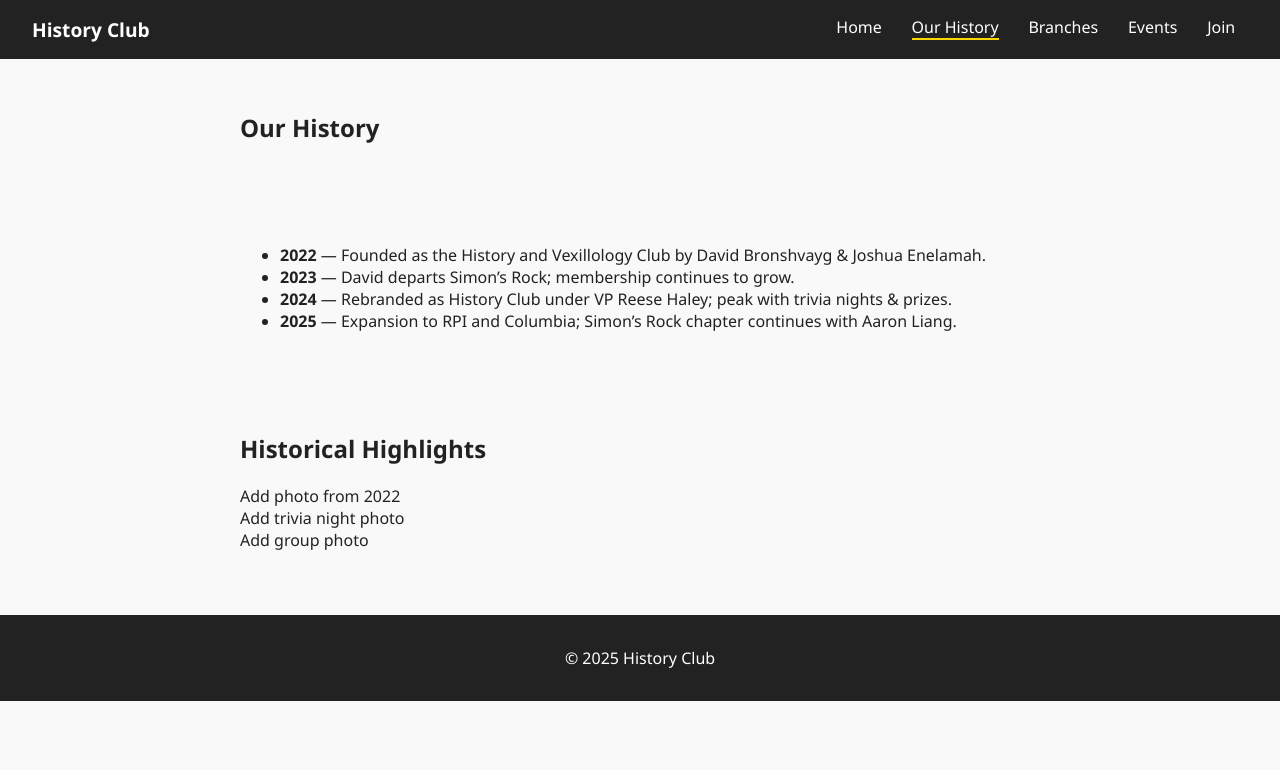
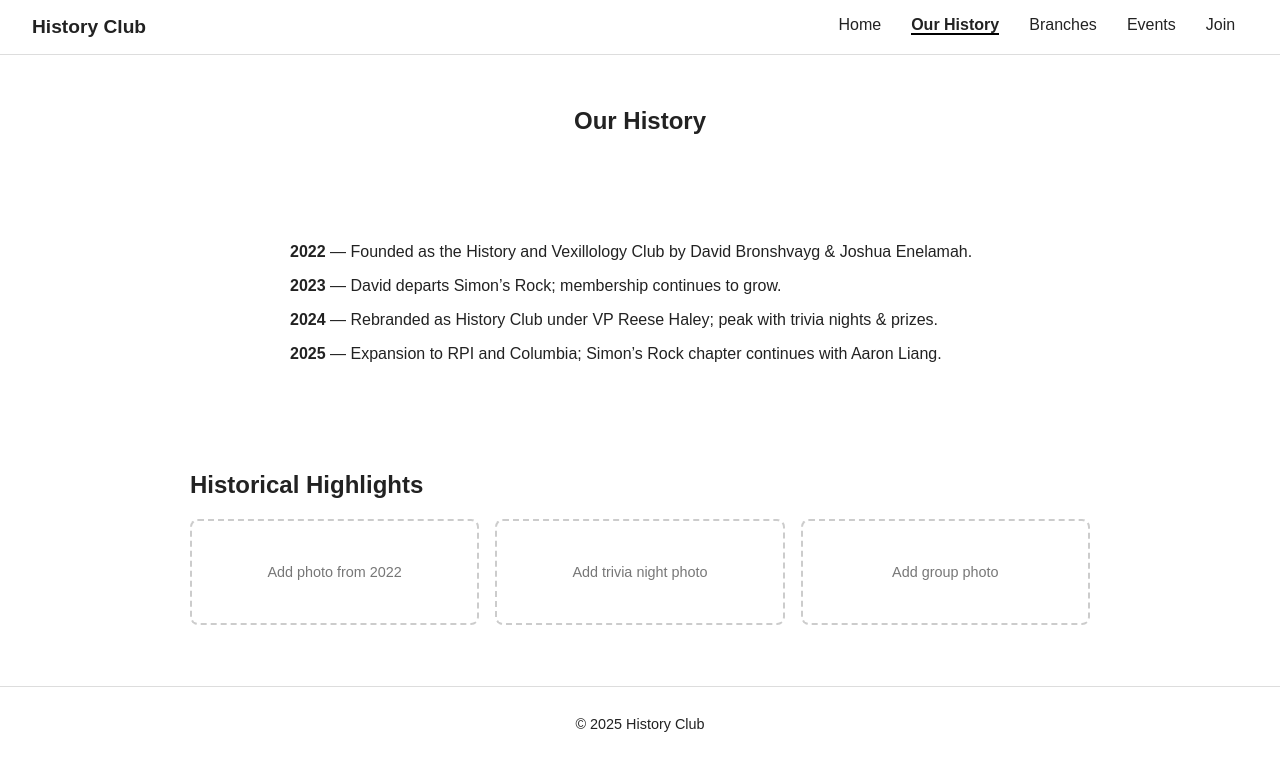
Before and after one commit to Reesehaley/History-Club, a plain HTML site: page history.html in a window 1280 px wide. Drawn offline with Linux system fonts and the light colour scheme.

Commit message:
Update style.css

```diff
--- a/style.css
+++ b/style.css
@@ -1,74 +1,105 @@
 body {
   margin: 0;
-  font-family: 'Segoe UI', sans-serif;
-  background: #f9f9f9;
+  font-family: Arial, sans-serif;
+  background: #fff;
   color: #222;
 }
 
 header {
-  background: #222;
-  color: white;
   display: flex;
   justify-content: space-between;
   padding: 1em 2em;
+  border-bottom: 1px solid #ddd;
 }
 
-header .logo {
+.logo {
   font-weight: bold;
   font-size: 1.2em;
 }
 
 nav a {
-  color: white;
+  margin: 0 0.8em;
   text-decoration: none;
-  margin: 0 0.8em;
+  color: #222;
 }
 
 nav a.active {
-  border-bottom: 2px solid gold;
+  font-weight: bold;
+  border-bottom: 2px solid #000;
 }
 
 .hero {
   text-align: center;
   padding: 3em 1em;
-  background: linear-gradient(135deg, #ffd700, #b8860b);
-  color: #fff;
 }
 
-.hero .cta {
-  display: inline-block;
-  margin-top: 1em;
-  padding: 0.6em 1.2em;
-  background: #fff;
-  color: #222;
-  border-radius: 5px;
-  text-decoration: none;
-  font-weight: bold;
+.page-title {
+  text-align: center;
+  padding: 2em 1em;
 }
 
-.intro, .timeline, section {
-  max-width: 800px;
+.photo-section {
+  max-width: 900px;
   margin: auto;
   padding: 2em 1em;
 }
 
+.photo-grid {
+  display: grid;
+  grid-template-columns: repeat(auto-fit, minmax(250px, 1fr));
+  gap: 1em;
+}
+
+.photo-box {
+  border: 2px dashed #ccc;
+  border-radius: 8px;
+  text-align: center;
+  padding: 3em 1em;
+  font-size: 0.9em;
+  color: #777;
+}
+
+.intro {
+  max-width: 700px;
+  margin: auto;
+  padding: 2em 1em;
+  text-align: center;
+}
+
+.timeline {
+  max-width: 700px;
+  margin: auto;
+  padding: 2em 1em;
+}
+
+.timeline ul {
+  list-style: none;
+  padding: 0;
+}
+
+.timeline li {
+  padding: 0.5em 0;
+}
+
 .branch-grid {
   display: grid;
-  gap: 1.5em;
-  grid-template-columns: repeat(auto-fit, minmax(220px, 1fr));
+  gap: 2em;
+  grid-template-columns: repeat(auto-fit, minmax(250px, 1fr));
+  padding: 2em;
+  max-width: 900px;
+  margin: auto;
 }
 
 .branch {
-  background: white;
+  border: 1px solid #eee;
   padding: 1em;
   border-radius: 8px;
-  box-shadow: 0 2px 6px rgba(0,0,0,0.1);
 }
 
 footer {
   text-align: center;
   padding: 1em;
-  background: #222;
-  color: white;
+  border-top: 1px solid #ddd;
+  font-size: 0.9em;
   margin-top: 2em;
 }
```
